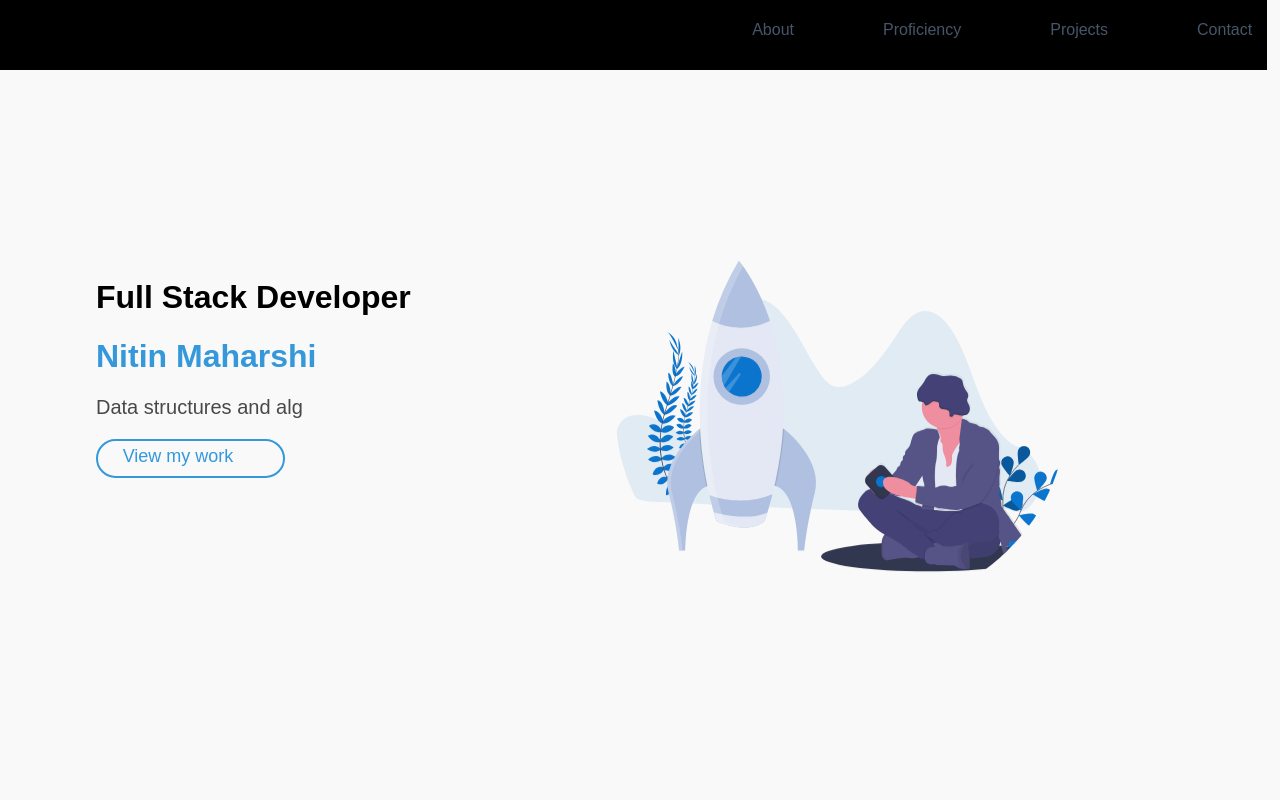
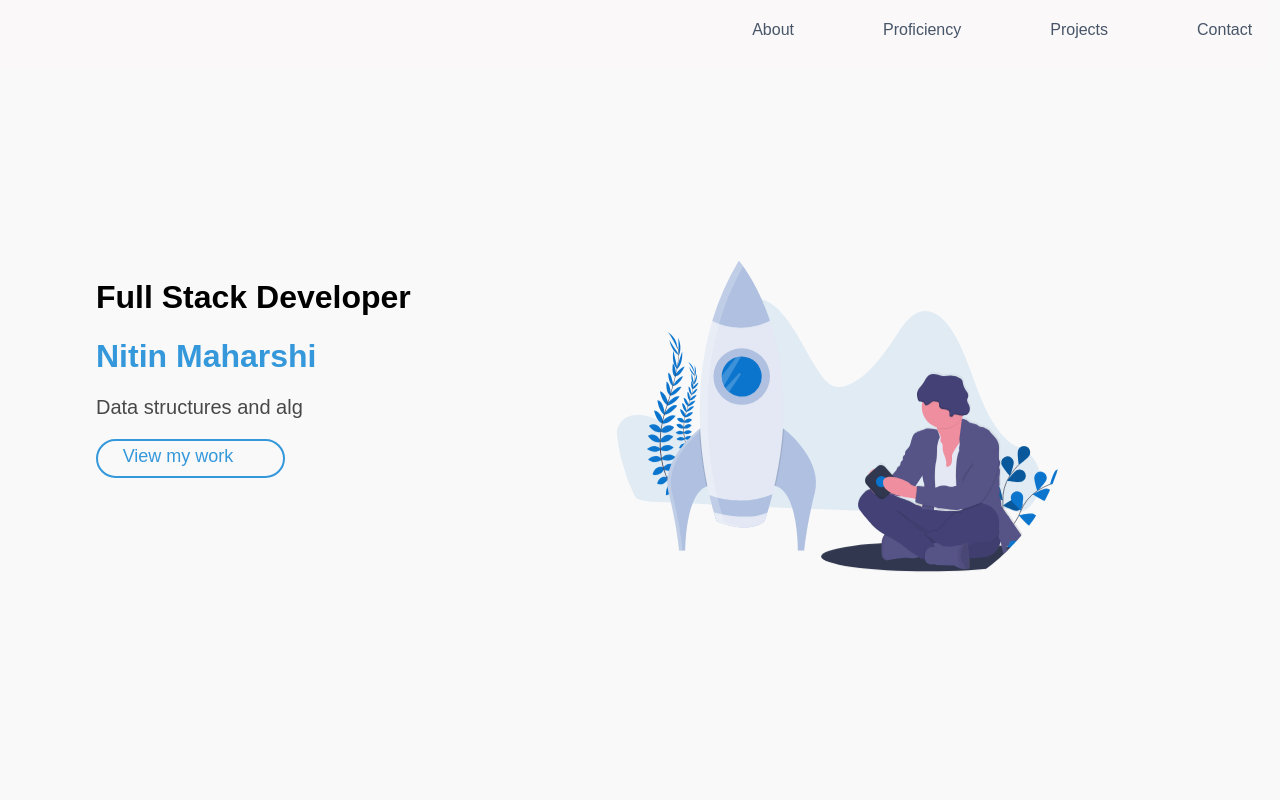
Before and after one commit to NitinMaharshi/MyPortfolio, a React (Create React App) app in the folder portfolio/: page / in a window 1280 px wide. Shown: the top 800 px of the page. Built offline with nearby package versions, Linux system fonts and the light colour scheme.

Commit message:
some changes

```diff
--- a/portfolio/src/Compo/Nav/Nav.css
+++ b/portfolio/src/Compo/Nav/Nav.css
@@ -4,7 +4,7 @@
   border: black 0px solid;
   height: 70px;
   margin-top: -60px;
-  background-color: black;
+  background-color: rgb(250, 248, 248);
   /* background-color: rgb(0, 195, 255); */
   /* box-shadow: 0px 0px 5px 1px rgb(187, 243, 247); */
   position: sticky;
```
